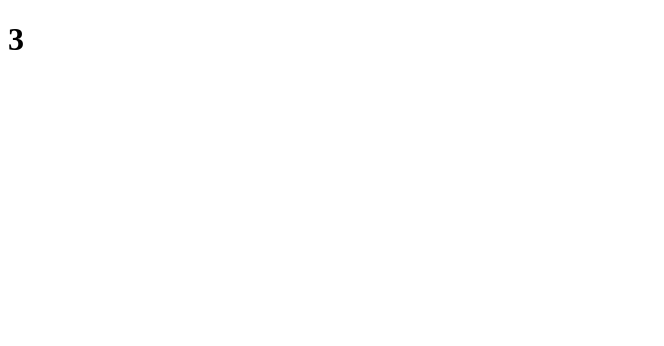
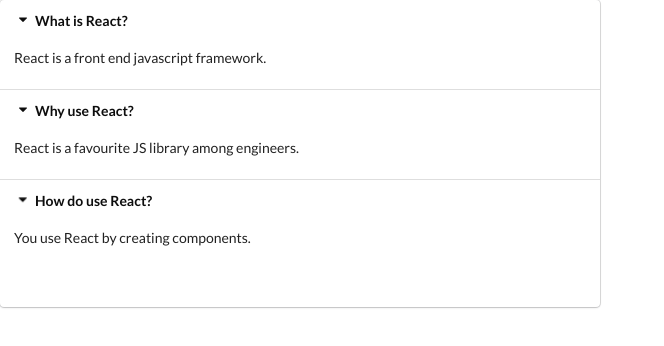
Before and after one commit to heysadboy/widgets, a React (Create React App) app: page / in a window 1280 px wide. Shown: the top 346 px of the page, without its empty margins (0-664 px from the left). Built offline with nearby package versions, Linux system fonts and the light colour scheme.

Commit message:
adding state and styling

```diff
--- a/public/index.html
+++ b/public/index.html
@@ -15,6 +15,7 @@
       user's mobile device or desktop. See https://developers.google.com/web/fundamentals/web-app-manifest/
     -->
     <link rel="manifest" href="%PUBLIC_URL%/manifest.json" />
+    <link rel="stylesheet" href="https://cdnjs.cloudflare.com/ajax/libs/semantic-ui/2.4.1/semantic.min.css" />
     <!--
       Notice the use of %PUBLIC_URL% in the tags above.
       It will be replaced with the URL of the `public` folder during the build.
--- a/src/components/Accordion.js
+++ b/src/components/Accordion.js
@@ -1,7 +1,30 @@
-import React from 'react';
+import React, { useState } from 'react';
 
-const Accordion = ({items}) => {
-    return <h1>{items.length}</h1>;
+const Accordion = ({ items }) => {
+    const [activeIndex, setActiveIndex] = useState(null);
+
+    const onTitleClick = (index) => {
+        setActiveIndex(index);
+    };
+
+    const renderedItems = items.map((item, index) => {
+        return (<React.Fragment key={item.title}>
+            <div
+                className="title active"
+                onClick={() => onTitleClick(index)}>
+                <i className="dropdown icon"></i>
+                {item.title}
+            </div>
+            <div className="content active">
+                <p>{item.content}</p>
+            </div>
+        </React.Fragment>);
+    });
+
+    return (<div className="ui styled accordion">
+        {renderedItems}
+        <h1>{activeIndex}</h1>
+    </div>);
 };
 
 export default Accordion;
```
Also changed, not shown: 1 other file (tests, documents, lock files or other folders).
